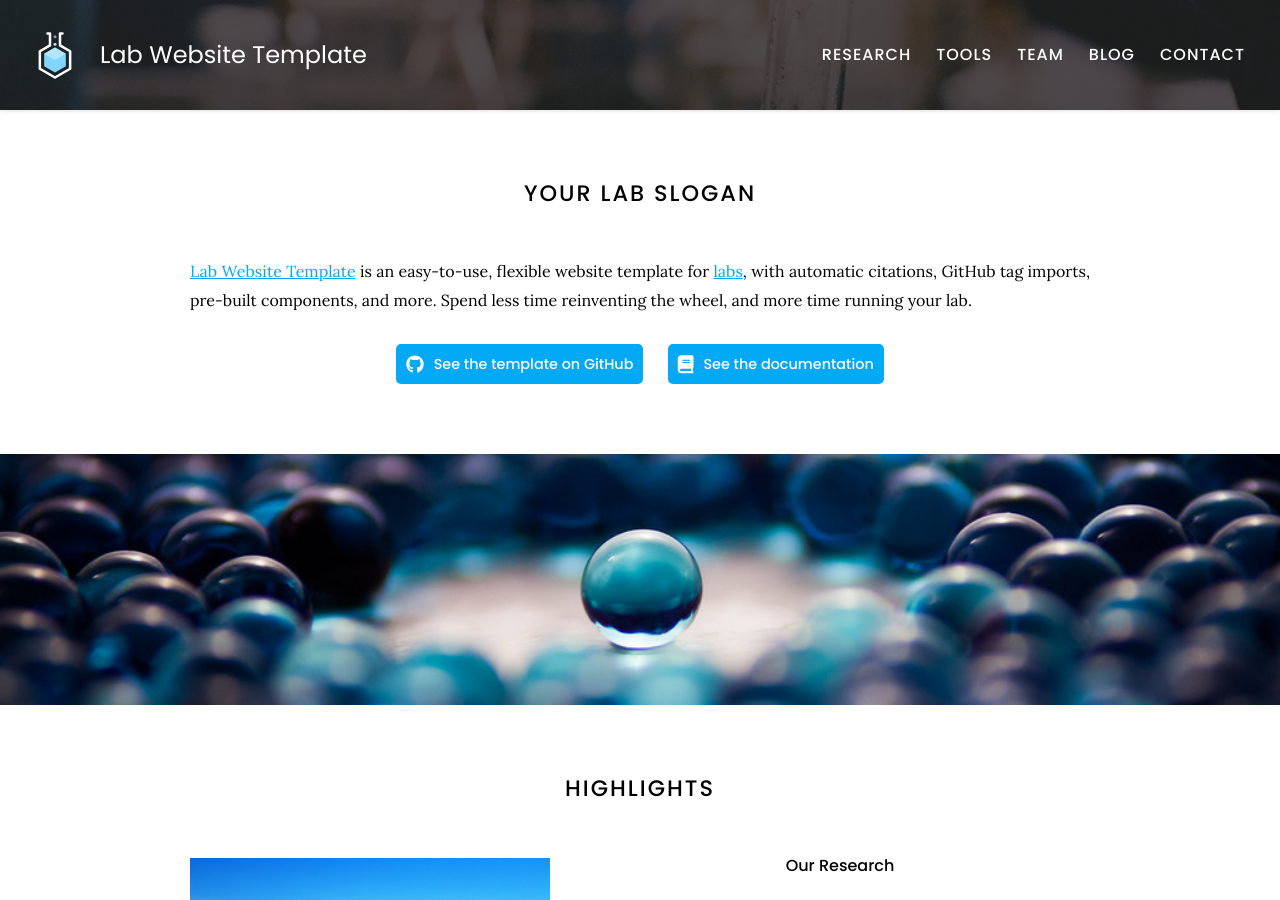
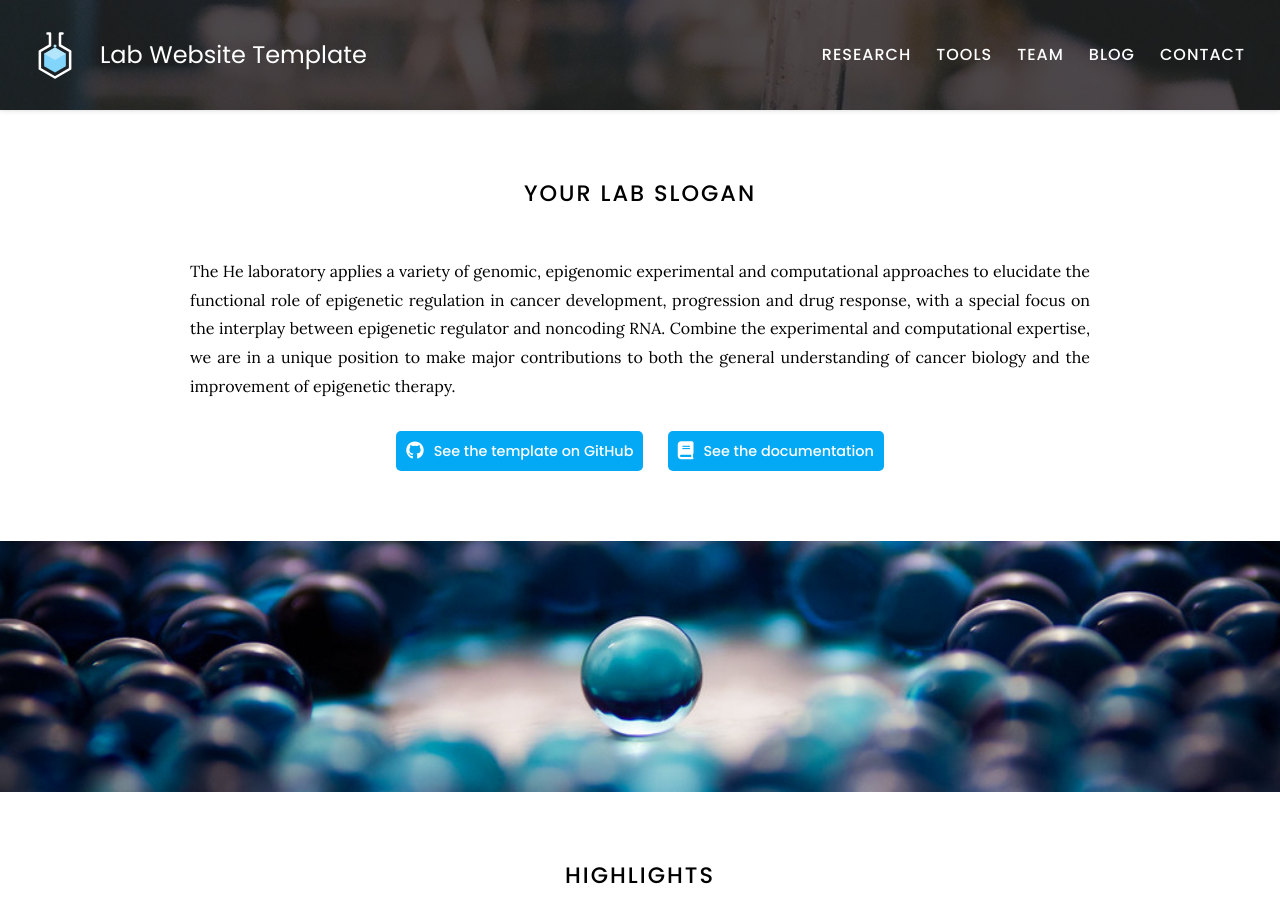
Before and after one commit to vivianschu/blue, a Jekyll site: the page built from index.md, in a window 1280 px wide and 900 px high. Built offline with Jekyll 4.4.1, drawn with Linux system fonts in a browser that asks for light colours.

Commit message:
Update index.md

```diff
--- a/index.md
+++ b/index.md
@@ -4,8 +4,7 @@ title: Home
 
 # Your Lab Slogan
 
-[Lab Website Template](https://github.com/greenelab/lab-website-template) is an easy-to-use, flexible website template for [labs](https://www.greenelab.com/), with automatic citations, GitHub tag imports, pre-built components, and more.
-Spend less time reinventing the wheel, and more time running your lab.
+The He laboratory applies a variety of genomic, epigenomic experimental and computational approaches to elucidate the functional role of epigenetic regulation in cancer development, progression and drug response, with a special focus on the interplay between epigenetic regulator and noncoding RNA. Combine the experimental and computational expertise, we are in a unique position to make major contributions to both the general understanding of cancer biology and the improvement of epigenetic therapy.
 
 {%
   include link.html
```
